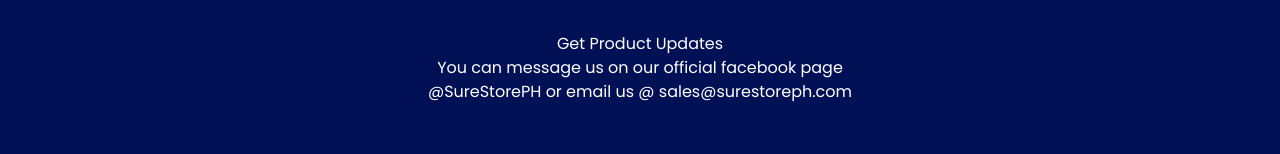
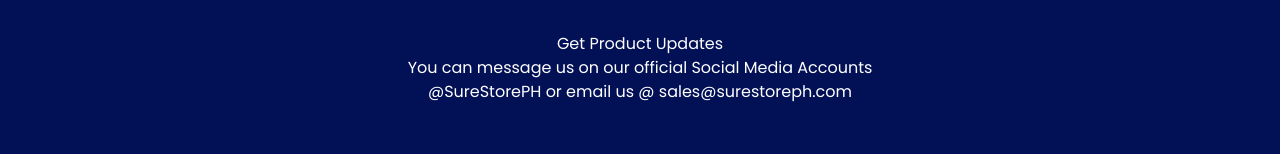
Before and after one commit to 21revo7/SureStore, a plain HTML site: page index.html in a window 1280 px wide. Shown: the part 3250-3404 px from the top of the page. Drawn offline with nearby package versions, Linux system fonts and the light colour scheme.

Commit message:
Update index.html

```diff
--- a/index.html
+++ b/index.html
@@ -473,7 +473,7 @@
       <div>
         <p>
           Get Product Updates <br>
-          You can message us on our official facebook page <br>
+          You can message us on our official Social Media Accounts<br>
           @SureStorePH or email us @ sales@surestoreph.com
         </p>
       </div>
```
